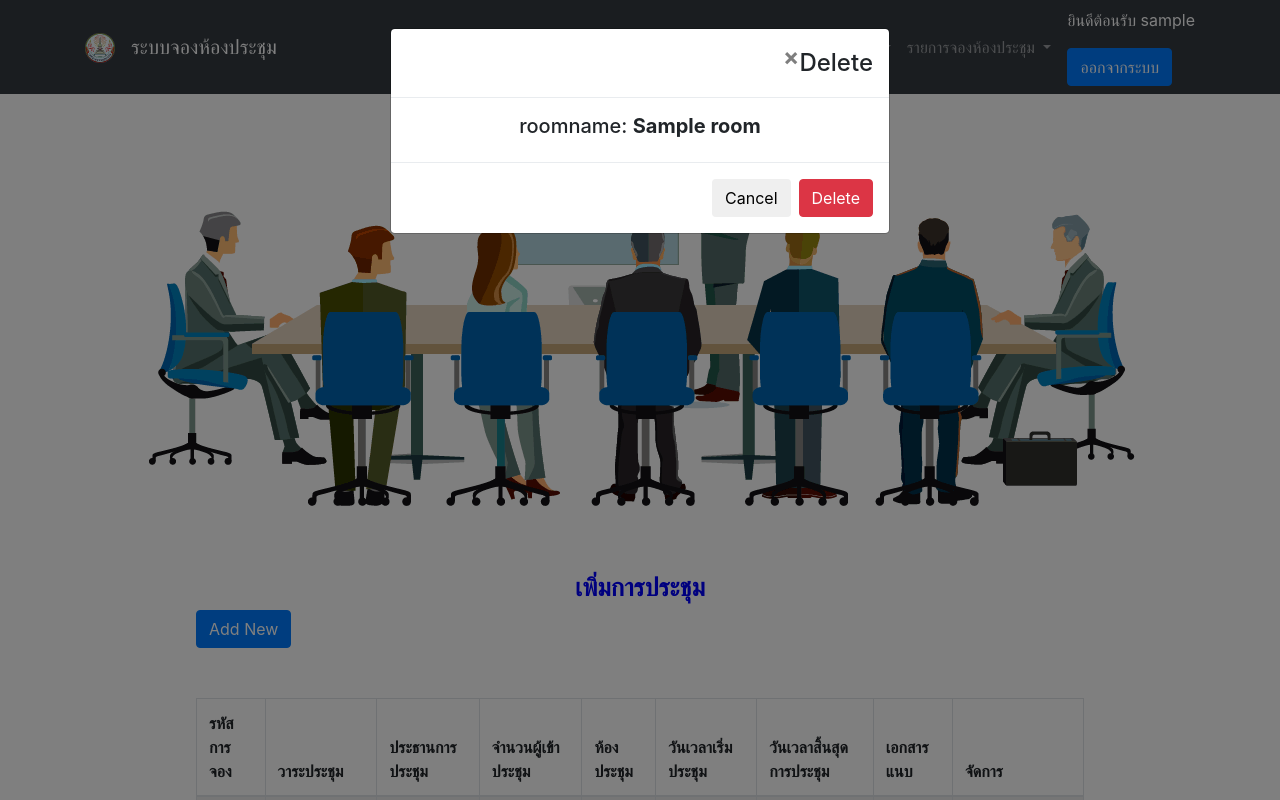
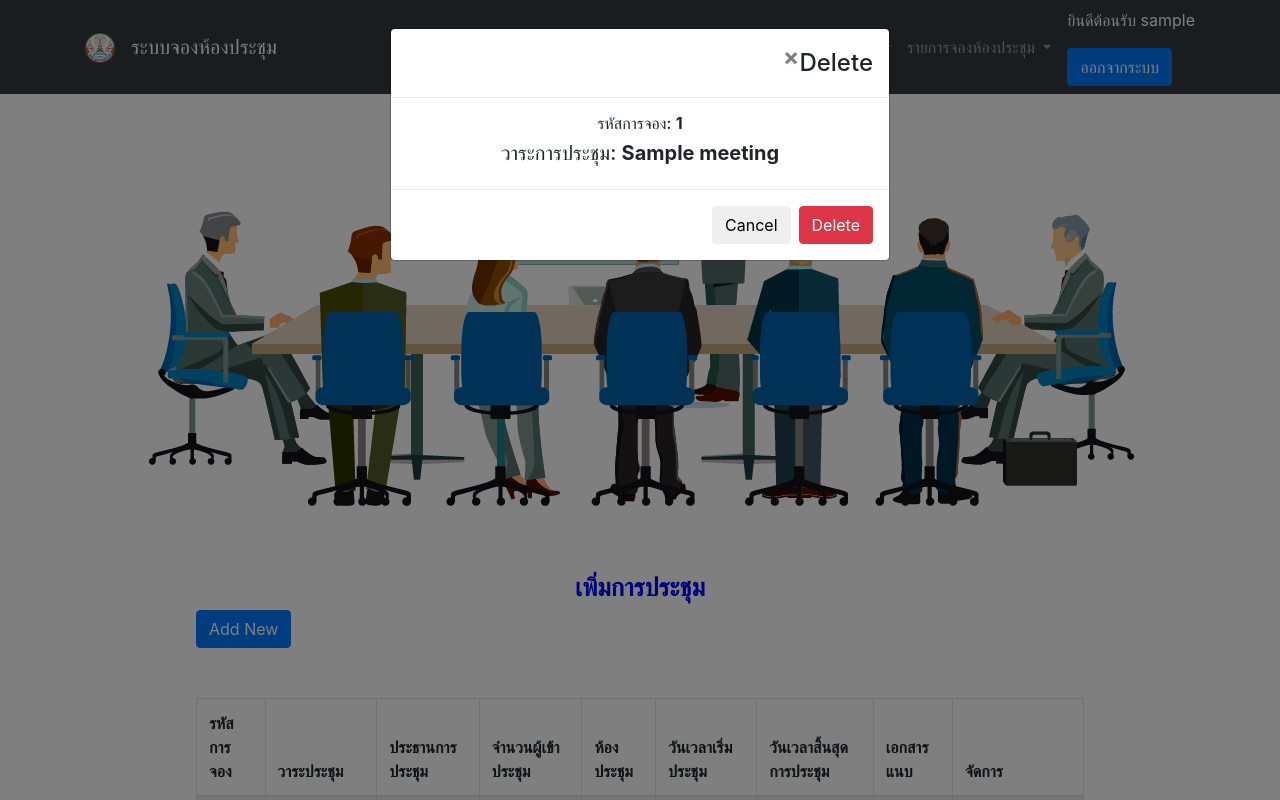
Before and after one commit to kornnext/SE_Project, a PHP site: page /addmeet.php in a window 1280 px wide, after a click on "Delete". Run offline with PHP 8.4, Linux system fonts and the light colour scheme; the visitor is signed in with stand-in values (Sample User, id 1); tables that the repository leaves empty or names only in its code hold one stand-in row (values such as "Sample post"); some libraries are stand-ins or nearby versions.

Commit message:
add func edit,delete but not 100%

```diff
--- a/deletemeet.php
+++ b/deletemeet.php
@@ -1,7 +1,7 @@
 <?php
 	include('conn.php');
-	$roomid=$_GET['roomid'];
-	mysqli_query($conn,"delete from room where roomid='$roomid'");
-	header('location:addroom.php');
+	$meetid=$_GET['meetid'];
+	mysqli_query($conn,"DELETE FROM meeting WHERE meetid='$meetid'");
+	header('location:addmeet.php');
 
 ?>
--- a/meetaction.php
+++ b/meetaction.php
@@ -1,23 +1,30 @@
 <!-- Delete -->
-    <div class="modal fade" id="del<?php echo $row['roomid']; ?>" tabindex="-1" role="dialog" aria-labelledby="myModalLabel" aria-hidden="true">
+<div class="modal fade" id="del<?php echo $row['meetid']; ?>" tabindex="-1" role="dialog" aria-labelledby="myModalLabel" aria-hidden="true">
     <div class="modal-dialog">
         <div class="modal-content">
             <div class="modal-header">
                 <button type="button" class="close" data-dismiss="modal" aria-hidden="true">&times;</button>
-                    <center><h4 class="modal-title" id="myModalLabel">Delete</h4></center>
+                <center>
+                    <h4 class="modal-title" id="myModalLabel">Delete</h4>
+                </center>
             </div>
             <div class="modal-body">
                 <?php
-					$del=mysqli_query($conn,"select * from room where roomid='".$row['roomid']."'");
-					$drow=mysqli_fetch_array($del);
+                $del = mysqli_query($conn, "SELECT * FROM meeting WHERE meetid='" . $row['meetid'] . "'");
+                $drow = mysqli_fetch_array($del);
                 ?>
                 <div class="container-fluid">
-					<h5><center>roomname: <strong><?php echo $drow['roomname']; ?></strong></center></h5>
+                    <h6>
+                        <center>รหัสการจอง: <strong><?php echo $drow['meetid']; ?></strong></center>
+                    </h6>
+                    <h5>
+                        <center>วาระการประชุม: <strong><?php echo $drow['title']; ?></strong></center>
+                    </h5>
                 </div>
             </div>
             <div class="modal-footer">
                 <button type="button" class="btn btn-default" data-dismiss="modal"><span class="glyphicon glyphicon-remove"></span> Cancel</button>
-                    <a href="deleteroom.php?roomid=<?php echo $row['roomid']; ?>" class="btn btn-danger"><span class="glyphicon glyphicon-trash"></span> Delete</a>
+                <a href="deletemeet.php?meetid=<?php echo $row['meetid']; ?>" class="btn btn-danger"><span class="glyphicon glyphicon-trash"></span> Delete</a>
             </div>
 
         </div>
@@ -26,35 +33,69 @@
 <!-- /.modal -->
 
 <!-- Edit -->
-    <div class="modal fade" id="edit<?php echo $row['roomid']; ?>" tabindex="-1" role="dialog" aria-labelledby="myModalLabel" aria-hidden="true">
+<div class="modal fade" id="edit<?php echo $row['meetid']; ?>" tabindex="-1" role="dialog" aria-labelledby="myModalLabel" aria-hidden="true">
     <div class="modal-dialog">
         <div class="modal-content">
             <div class="modal-header">
                 <button type="button" class="close" data-dismiss="modal" aria-hidden="true">&times;</button>
-                    <center><h4 class="modal-title" id="myModalLabel">Edit</h4></center>
+                <center>
+                    <h4 class="modal-title" id="myModalLabel">Edit</h4>
+                </center>
             </div>
             <div class="modal-body">
                 <?php
-					$edit=mysqli_query($conn,"select * from room where roomid='".$row['roomid']."'");
-					$erow=mysqli_fetch_array($edit);
+                $edit = mysqli_query($conn, "SELECT * FROM meeting WHERE meetid='" . $row['meetid'] . "'");
+                $erow = mysqli_fetch_array($edit);
                 ?>
                 <div class="container-fluid">
-				<form method="POST" action="editroom.php?roomid=<?php echo $erow['roomid']; ?>">
+
+                    <form method="POST" action="editmeet.php?meetid=<?php echo $erow['meetid']; ?>">
                         <div class="row">
                             <div class="col-lg-2">
-							<label style="position:relative; top:7px;">username:</label>
+                                <label style="position:relative; top:7px;">รหัสการจอง:</label>
                             </div>
                             <div class="col-lg-10">
-							<input type="text" name="roomname" class="form-control" value="<?php echo $erow['roomname']; ?>">
+                                <input type="text" name="meetid" class="form-control" value="<?php echo $erow['meetid']; ?>" disabled>
                             </div>
                         </div>
+
                         <div style="height:10px;"></div>
                         <div class="row">
                             <div class="col-lg-2">
-							<label style="position:relative; top:7px;">password:</label>
+                                <label style="position:relative; top:7px;">วาระการประชุม:</label>
                             </div>
                             <div class="col-lg-10">
-							<input type="text" name="location" class="form-control" value="<?php echo $erow['location']; ?>">
+                                <input type="text" name="title" class="form-control" value="<?php echo $erow['title']; ?>">
+                            </div>
+                        </div>
+
+                        <div style="height:10px;"></div>
+                        <div class="row">
+                            <div class="col-lg-2">
+                                <label style="position:relative; top:7px;">จำนวนผู้เข้าประชุม:</label>
+                            </div>
+                            <div class="col-lg-10">
+                                <input type="number" min="0" name="numattend" class="form-control" value="<?php echo $erow['numattend']; ?>">
+                            </div>
+                        </div>
+
+                        <div style="height:10px;"></div>
+                        <div class="row">
+                            <div class="col-lg-2">
+                                <label style="position:relative; top:7px;">อุปกรณ์เพิ่มติม:</label>
+                            </div>
+                            <div class="col-lg-10">
+                                <input type="text" name="addequipment" class="form-control" value="<?php echo $erow['addequipment']; ?>">
+                            </div>
+                        </div>
+
+                        <div style="height:10px;"></div>
+                        <div class="row">
+                            <div class="col-lg-2">
+                                <label style="position:relative; top:7px;">หมายเหตุ:</label>
+                            </div>
+                            <div class="col-lg-10">
+                                <input type="text" name="remark" class="form-control" value="<?php echo $erow['remark']; ?>">
                             </div>
                         </div>
 
```
Also changed, not shown: editmeet.php (+9 -5 lines). Lines whose indentation alone changed are shown as unchanged.
